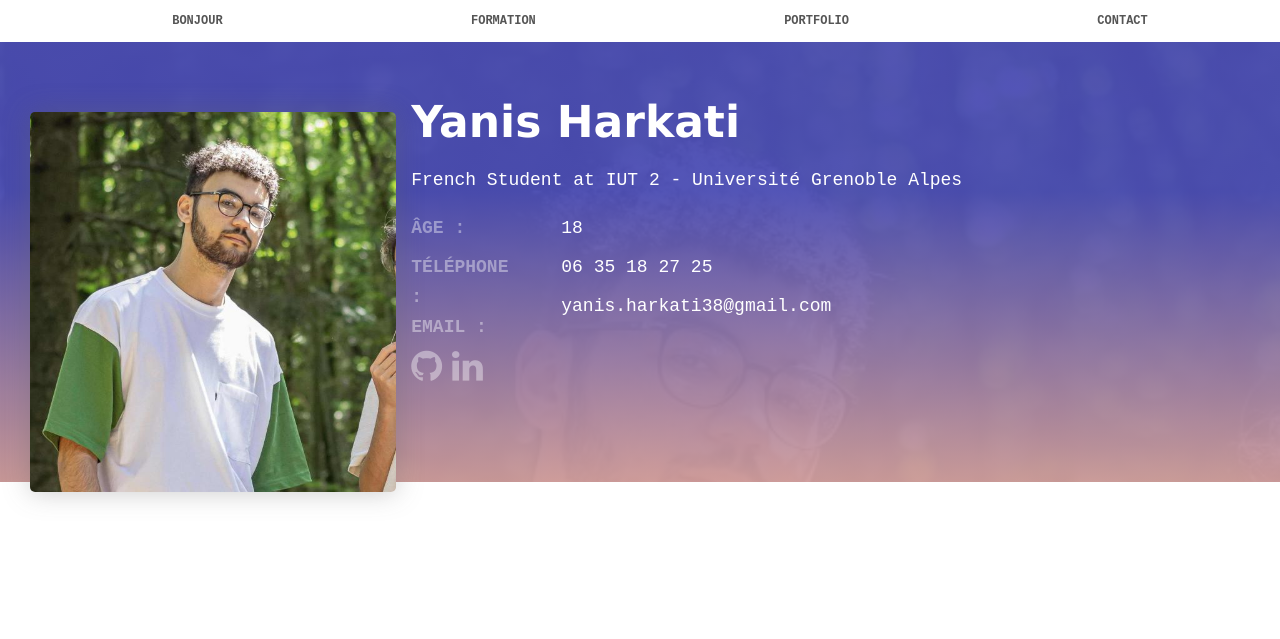
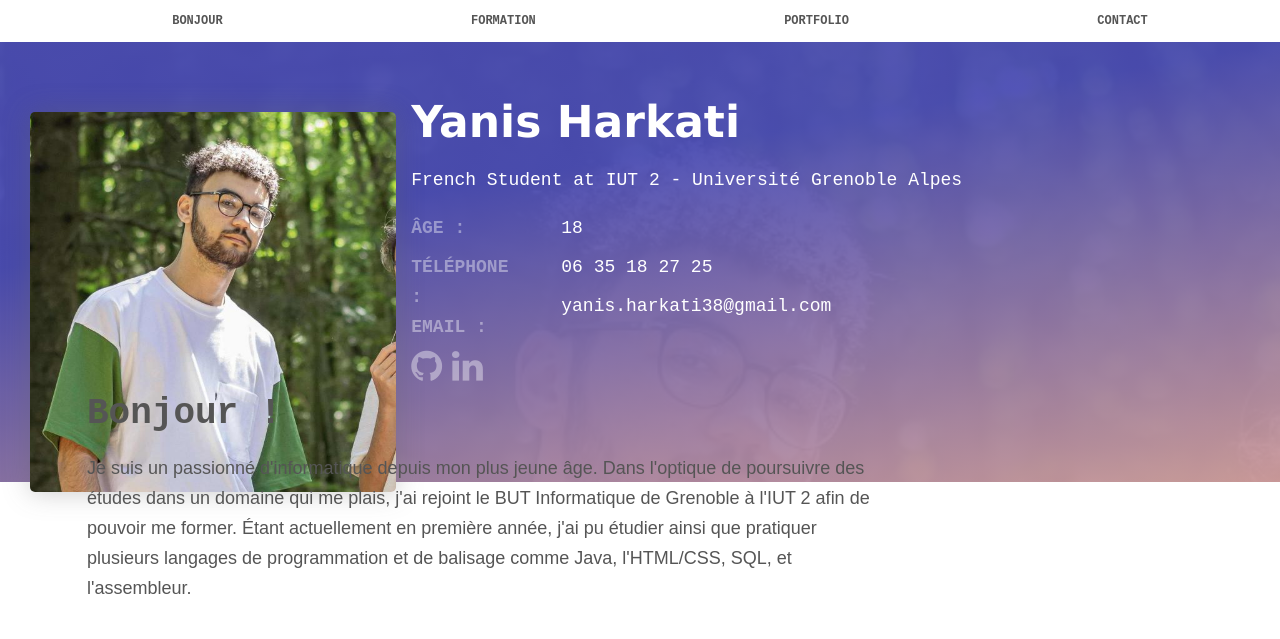
Before and after one commit to Yaniissou/Portfolio, a plain HTML site: page index.html in a window 1280 px wide. Drawn offline with Linux system fonts and the light colour scheme.

Commit message:
edited gradient, added css for text in index

```diff
--- a/style.css
+++ b/style.css
@@ -26,7 +26,7 @@ body{
     background-size: cover;
 */
 background-image:
-    linear-gradient(to bottom, rgba(74,76,179,.95) 34%,hsla(0,34%,71%,.95)),
+    linear-gradient(170deg, rgba(74,76,179,.95) 34%,hsla(0,34%,71%,.95)),
     url('assets/img/avatar.jpg');
 background-size: cover;
 left: 0;
@@ -100,3 +100,16 @@ i:hover{
 .social_media a{
     color: #fff!important;
 }
+
+.bonjour{
+    position: absolute;
+    bottom: 100px;
+    margin: 64px;
+    padding: 15px;
+
+}
+
+.bonjour p{
+    max-width: 800px;
+    font-family: sans-serif;
+}
```
